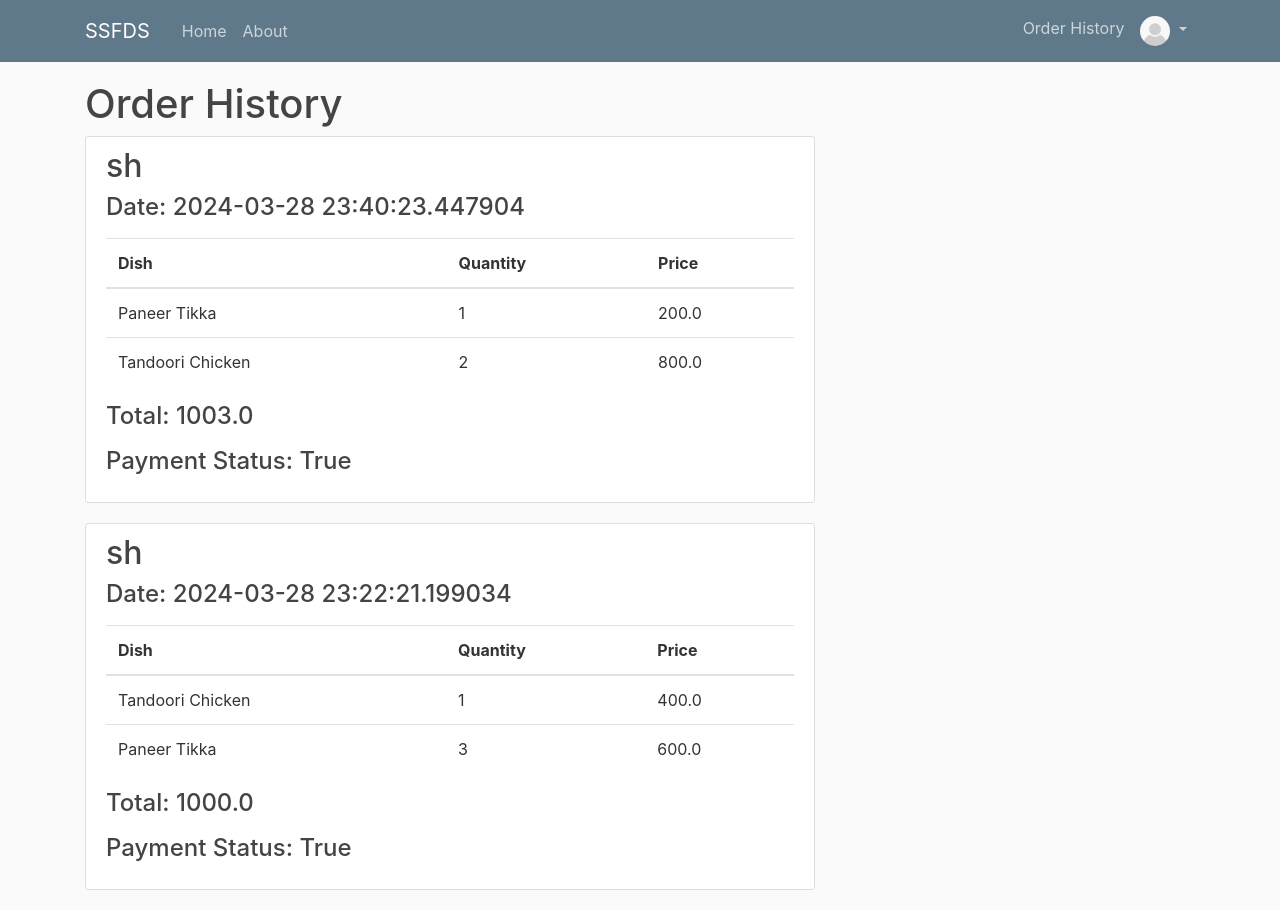
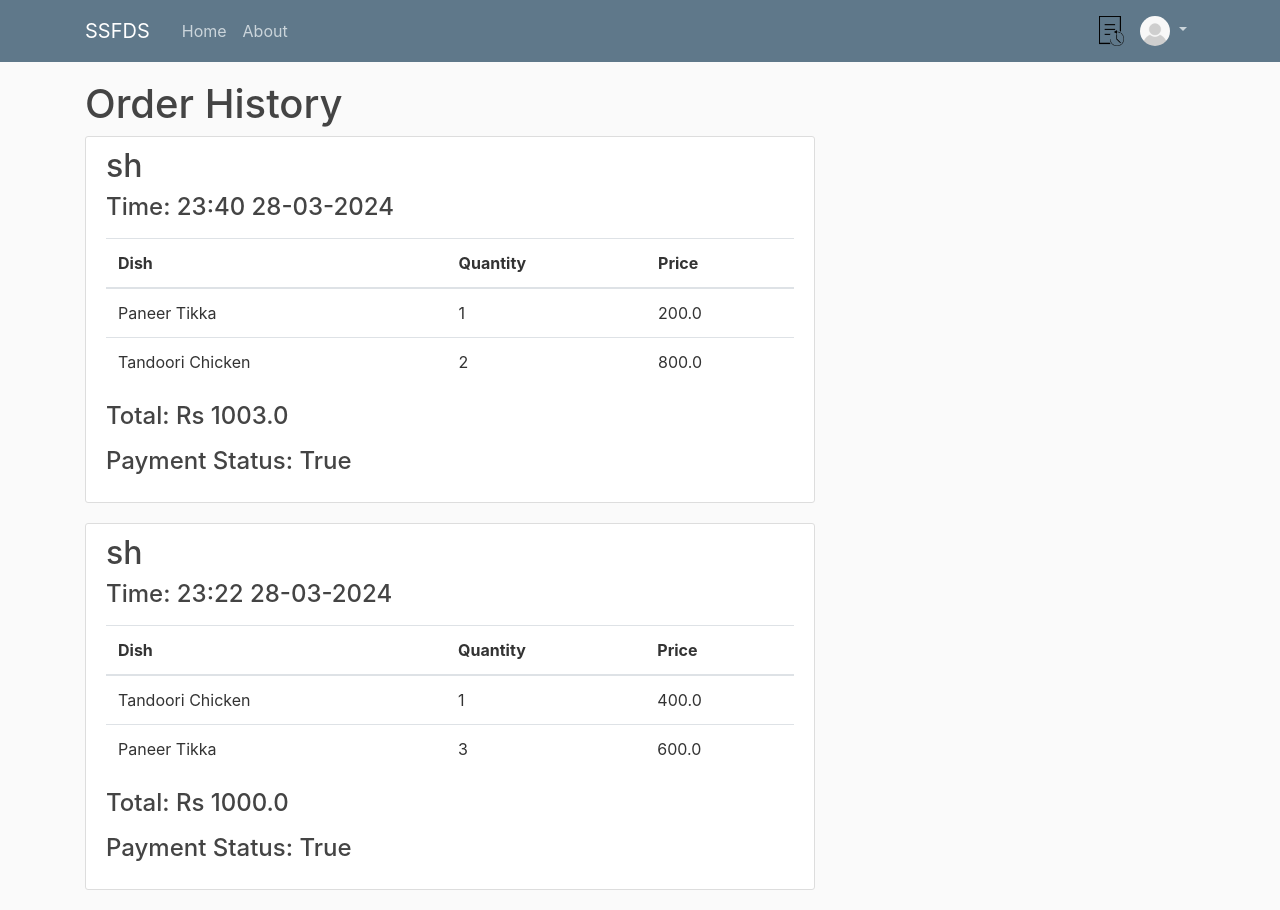
Before and after one commit to dd918-sv/SSFDS_Edit, a Flask app: page /OrderHistory in a window 1280 px wide. Run offline with Flask 3, Linux system fonts and the light colour scheme; a user stored in the database is signed in; some libraries are stand-ins or nearby versions.

Commit message:
Added Images in cart and menu pages

```diff
--- a/SSFDS/templates/OrderHistory.html
+++ b/SSFDS/templates/OrderHistory.html
@@ -1,5 +1,3 @@
-
-
 {% extends 'layout.html' %}
 {% block content %}
 <h1>Order History</h1>
@@ -12,7 +10,7 @@
       <h2>{{ transactions[i].user.username }}</h2>
     {% endif %}
   {% endif %}
-    <h4><p class="article-content">Date: {{ transactions[i].date }}</p></h4>
+    <h4><p class="article-content">Time: {{ transactions[i].date.strftime('%H:%M %d-%m-%Y') }}</p></h4>
     <table class="table">
         <thead>
             <tr>
@@ -31,7 +29,7 @@
             {% endfor %}
         </tbody>
     </table>
-    <h4><p class="article-content">Total: {{ transactions[i].amount }}</p></h4>
+    <h4><p class="article-content">Total: Rs {{ transactions[i].amount }}</p></h4>
     <h4><p class="article-content">Payment Status: {{ transactions[i].paid }}</p></h4>
 </div>
 {% endfor %}
--- a/SSFDS/templates/cart.html
+++ b/SSFDS/templates/cart.html
@@ -7,6 +7,8 @@
             {% for order in orders %}
             <div class="row" id="order-{{ order.id }}">
                 <div class="col-md-4">
+                    <img class="rounded-circle account-img" src="{{ url_for('static', filename='dish_pics/' + order.dish.image) }}">
+
                     <h5 class="card-title">{{ order.dish.name }}</h5>
                     <p class="card-text text-muted">Description: {{ order.dish.description }}</p>
                 </div>
--- a/SSFDS/templates/layout.html
+++ b/SSFDS/templates/layout.html
@@ -2,14 +2,26 @@
 <html>
   <head>
     <!-- Required meta tags -->
-    <meta charset="utf-8">
-    <meta name="viewport" content="width=device-width, initial-scale=1, shrink-to-fit=no">
+    <meta charset="utf-8" />
+    <meta
+      name="viewport"
+      content="width=device-width, initial-scale=1, shrink-to-fit=no"
+    />
     <script src="https://www.google.com/recaptcha/api.js" async defer></script>
 
     <!-- Bootstrap CSS -->
-    <link rel="stylesheet" href="https://maxcdn.bootstrapcdn.com/bootstrap/4.0.0/css/bootstrap.min.css" integrity="sha384-Gn5384xqQ1aoWXA+058RXPxPg6fy4IWvTNh0E263XmFcJlSAwiGgFAW/dAiS6JXm" crossorigin="anonymous">
+    <link
+      rel="stylesheet"
+      href="https://maxcdn.bootstrapcdn.com/bootstrap/4.0.0/css/bootstrap.min.css"
+      integrity="sha384-Gn5384xqQ1aoWXA+058RXPxPg6fy4IWvTNh0E263XmFcJlSAwiGgFAW/dAiS6JXm"
+      crossorigin="anonymous"
+    />
 
-    <link rel="stylesheet" type="text/css" href="{{ url_for('static', filename='main.css') }}">
+    <link
+      rel="stylesheet"
+      type="text/css"
+      href="{{ url_for('static', filename='main.css') }}"
+    />
 
     {% if title %}
     <title>SSFDS - {{ title }}</title>
@@ -22,41 +34,95 @@
       <nav class="navbar navbar-expand-md navbar-dark bg-steel fixed-top">
         <div class="container">
           <a class="navbar-brand mr-4" href="/">SSFDS</a>
-            <button class="navbar-toggler" type="button" data-toggle="collapse" data-target="#navbarToggle" aria-controls="navbarToggle" aria-expanded="false" aria-label="Toggle navigation">
+          <button
+            class="navbar-toggler"
+            type="button"
+            data-toggle="collapse"
+            data-target="#navbarToggle"
+            aria-controls="navbarToggle"
+            aria-expanded="false"
+            aria-label="Toggle navigation"
+          >
             <span class="navbar-toggler-icon"></span>
           </button>
           <div class="collapse navbar-collapse" id="navbarToggle">
             <div class="navbar-nav mr-auto">
               <a class="nav-item nav-link" href="{{ url_for('home') }}">Home</a>
-                <a class="nav-item nav-link" href="{{ url_for('about') }}">About</a>
+              <a class="nav-item nav-link" href="{{ url_for('about') }}"
+                >About</a
+              >
             </div>
             <!-- Navbar Right Side -->
             <div class="navbar-nav">
               {% if current_user.is_authenticated %}
-                {%if current_user.__class__.__name__=='User'%}
-                <a class="nav-item nav-link" href="{{url_for('goToCart')}}">Go to Cart</a>
-                {%endif%}
-                {% if current_user.__class__.__name__=='User' and not current_user.ngo %}
-                <a class="nav-item nav-link" href="{{ url_for('Donate') }}">Donate</a>
-                <a class="nav-item nav-link" href="{{ url_for('DonationsGiven') }}">Donations Given</a>
+                <a class="nav-item nav-link" href="{{ url_for('OrderHistory') }}">
+                  <img src="{{ url_for('static', filename='css/OrderHistory.png') }}" alt="Order History" style="height: 30px; width: auto;" title="Order History">
+              </a>
+              {%if
+              current_user.__class__.__name__=='User'%}
+              <a class="nav-item nav-link" href="{{ url_for('goToCart') }}">
+                <img
+                  src="{{ url_for('static', filename='css/OrderCart.png') }}"
+                  alt="Cart"
+                  style="height: 30px; width: auto"
+                  title="Cart"
+                />
+              </a>
+              {%endif%} {% if current_user.__class__.__name__=='User' and not
+              current_user.ngo %}
+              <a class="nav-item nav-link" href="{{ url_for('Donate') }}"
+                >Donate</a
+              >
+              <a
+                class="nav-item nav-link"
+                href="{{ url_for('DonationsGiven') }}"
+                >Donations Given</a
+              >
+              {% endif %} {% if current_user.__class__.__name__=='User' and
+              current_user.ngo %}
+              <a
+                class="nav-item nav-link"
+                href="{{ url_for('DonationsReceived') }}"
+                >Donations Received</a
+              >
               {% endif %}
-                {% if current_user.__class__.__name__=='User' and current_user.ngo %}
-                <a class="nav-item nav-link" href="{{ url_for('DonationsReceived') }}">Donations Received</a>
-                {% endif %}
-                <a class="nav-item nav-link" href="{{ url_for('OrderHistory')}}">Order History</a>
               <div class="nav-item dropdown">
-                  <a class="nav-link dropdown-toggle" href="#" id="profileDropdown" role="button" data-toggle="dropdown" aria-haspopup="true" aria-expanded="false">
-                      <img src="{{ url_for('static',filename='profile_pics/'+current_user.image)}}" alt="Profile Photo" style="height: 30px; width: 30px; border-radius: 50%;">
+                <a
+                  class="nav-link dropdown-toggle"
+                  href="#"
+                  id="profileDropdown"
+                  role="button"
+                  data-toggle="dropdown"
+                  aria-haspopup="true"
+                  aria-expanded="false"
+                >
+                  <img
+                    src="{{ url_for('static',filename='profile_pics/'+current_user.image)}}"
+                    alt="Profile Photo"
+                    style="height: 30px; width: 30px; border-radius: 50%"
+                  />
                 </a>
                 <div class="dropdown-menu" aria-labelledby="profileDropdown">
-                      <a class="dropdown-item" href="{{ url_for('account') }}">Account</a>
-                      <a class="dropdown-item" href="{{ url_for('logout') }}">Logout</a>
+                  <a class="dropdown-item" href="{{ url_for('account') }}"
+                    >Personal Details</a
+                  >
+                  <a class="dropdown-item" href="{{ url_for('logout') }}"
+                    >Logout</a
+                  >
                 </div>
               </div>
               {% else %}
-                <a class="nav-item nav-link" href="{{ url_for('login') }}">Login</a>
-                <a class="nav-item nav-link" href="{{ url_for('register') }}">Register</a>
-                <a class="nav-item nav-link" href="{{ url_for('restaurantregister') }}">Restaurant Register</a>
+              <a class="nav-item nav-link" href="{{ url_for('login') }}"
+                >Login</a
+              >
+              <a class="nav-item nav-link" href="{{ url_for('register') }}"
+                >Register</a
+              >
+              <a
+                class="nav-item nav-link"
+                href="{{ url_for('restaurantregister') }}"
+                >Restaurant Register</a
+              >
               {% endif %}
             </div>
           </div>
@@ -66,27 +132,32 @@
     <main role="main" class="container">
       <div class="row">
         <div class="col-md-8">
-            {% with messages = get_flashed_messages(with_categories=true) %}
-              {% if messages %}
-                {% for category, message in messages %}
-                  <div class="alert alert-{{ category }}">
-                    {{ message }}
+          {% with messages = get_flashed_messages(with_categories=true) %} {% if
+          messages %} {% for category, message in messages %}
+          <div class="alert alert-{{ category }}">{{ message }}</div>
+          {% endfor %} {% endif %} {% endwith %} {% block content %}{% endblock
+          %}
         </div>
-                {% endfor %}
-              {% endif %}
-            {% endwith %}
-            {% block content %}{% endblock %}
-          </div>
-
       </div>
     </main>
 
-
     <!-- Optional JavaScript -->
     <!-- jQuery first, then Popper.js, then Bootstrap JS -->
-    <script src="https://code.jquery.com/jquery-3.2.1.slim.min.js" integrity="sha384-KJ3o2DKtIkvYIK3UENzmM7KCkRr/rE9/Qpg6aAZGJwFDMVNA/GpGFF93hXpG5KkN" crossorigin="anonymous"></script>
-    <script src="https://cdnjs.cloudflare.com/ajax/libs/popper.js/1.12.9/umd/popper.min.js" integrity="sha384-ApNbgh9B+Y1QKtv3Rn7W3mgPxhU9K/ScQsAP7hUibX39j7fakFPskvXusvfa0b4Q" crossorigin="anonymous"></script>
-    <script src="https://maxcdn.bootstrapcdn.com/bootstrap/4.0.0/js/bootstrap.min.js" integrity="sha384-JZR6Spejh4U02d8jOt6vLEHfe/JQGiRRSQQxSfFWpi1MquVdAyjUar5+76PVCmYl" crossorigin="anonymous"></script>
+    <script
+      src="https://code.jquery.com/jquery-3.2.1.slim.min.js"
+      integrity="sha384-KJ3o2DKtIkvYIK3UENzmM7KCkRr/rE9/Qpg6aAZGJwFDMVNA/GpGFF93hXpG5KkN"
+      crossorigin="anonymous"
+    ></script>
+    <script
+      src="https://cdnjs.cloudflare.com/ajax/libs/popper.js/1.12.9/umd/popper.min.js"
+      integrity="sha384-ApNbgh9B+Y1QKtv3Rn7W3mgPxhU9K/ScQsAP7hUibX39j7fakFPskvXusvfa0b4Q"
+      crossorigin="anonymous"
+    ></script>
+    <script
+      src="https://maxcdn.bootstrapcdn.com/bootstrap/4.0.0/js/bootstrap.min.js"
+      integrity="sha384-JZR6Spejh4U02d8jOt6vLEHfe/JQGiRRSQQxSfFWpi1MquVdAyjUar5+76PVCmYl"
+      crossorigin="anonymous"
+    ></script>
     <script src="https://ajax.googleapis.com/ajax/libs/jquery/3.5.1/jquery.min.js"></script>
   </body>
 </html>
--- a/SSFDS/templates/menu.html
+++ b/SSFDS/templates/menu.html
@@ -4,6 +4,8 @@
         {%for dish in dishes%}
         <article class="media content-section">
             <div class="media-body">
+                <img class="rounded-circle account-img" src="{{ url_for('static', filename='dish_pics/' + dish.image) }}">
+
                 <div class="article-metadata">
                     <h2>{{ dish.name }}</h2>
                     <p class="article-content"><s style="color: red;">Original price: Rs. {{ dish.price }}</s></p>
```
Also changed, not shown: SSFDS/static/css/OrderCart.png (added), SSFDS/static/css/OrderHistory.png (added), instance/site.db, 1 other file. Lines whose indentation alone changed are shown as unchanged.
